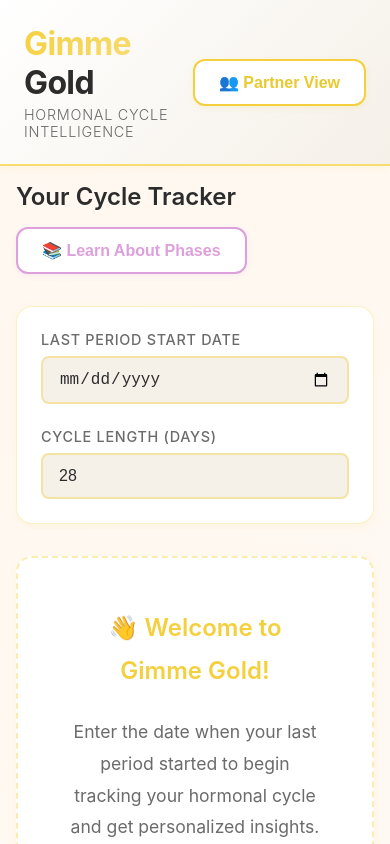
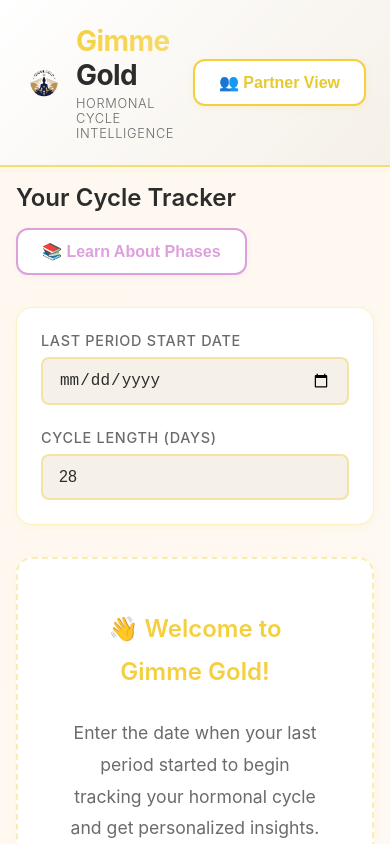
Before and after one commit to bonitodlnorte/gimme-gold, a React (Vite) app: page / in a window 390 px wide. Shown: the top 844 px of the page. Built offline with nearby package versions, Linux system fonts and the light colour scheme.

Commit message:
Add logo to header and set as favicon

```diff
--- a/index.html
+++ b/index.html
@@ -4,6 +4,7 @@
     <meta charset="UTF-8" />
     <meta name="viewport" content="width=device-width, initial-scale=1.0" />
     <title>Gimme Gold - Cycle Tracking & Hormonal Insights</title>
+    <link rel="icon" type="image/png" href="/images/Gimme-Gold-Logo.png" />
   </head>
   <body>
     <div id="root"></div>
--- a/src/App.css
+++ b/src/App.css
@@ -18,6 +18,30 @@
 
 .header-content {
   flex: 1;
+  display: flex;
+  align-items: center;
+  gap: 1rem;
+  transition: opacity 0.2s ease;
+}
+
+.header-content:hover {
+  opacity: 0.9;
+}
+
+.app-logo {
+  height: 60px;
+  width: auto;
+  object-fit: contain;
+  transition: transform 0.3s ease;
+}
+
+.header-content:hover .app-logo {
+  transform: scale(1.05);
+}
+
+.header-text {
+  display: flex;
+  flex-direction: column;
 }
 
 .app-title {
@@ -124,6 +148,10 @@
     padding: 1.5rem;
   }
 
+  .app-logo {
+    height: 45px;
+  }
+
   .app-title {
     font-size: 2rem;
   }
@@ -141,3 +169,21 @@
     font-size: 0.85rem;
   }
 }
+
+@media (max-width: 480px) {
+  .header-content {
+    gap: 0.75rem;
+  }
+
+  .app-logo {
+    height: 40px;
+  }
+
+  .app-title {
+    font-size: 1.75rem;
+  }
+
+  .app-subtitle {
+    font-size: 0.8rem;
+  }
+}
--- a/src/App.jsx
+++ b/src/App.jsx
@@ -75,11 +75,18 @@
   return (
     <div className="app">
       <header className="app-header">
-        <div className="header-content">
-          <h1 className="app-title" onClick={() => navigate('/')} style={{ cursor: 'pointer' }}>
-            <span className="gold-text">Gimme</span> Gold
-          </h1>
-          <p className="app-subtitle">Hormonal Cycle Intelligence</p>
+        <div className="header-content" onClick={() => navigate('/')} style={{ cursor: 'pointer' }}>
+          <img
+            src="/images/Gimme-Gold-Logo.png"
+            alt="Gimme Gold Logo"
+            className="app-logo"
+          />
+          <div className="header-text">
+            <h1 className="app-title">
+              <span className="gold-text">Gimme</span> Gold
+            </h1>
+            <p className="app-subtitle">Hormonal Cycle Intelligence</p>
+          </div>
         </div>
         {showViewToggle && (
           <button
```
Also changed, not shown: public/images/Gimme-Gold-Logo.png (added).
